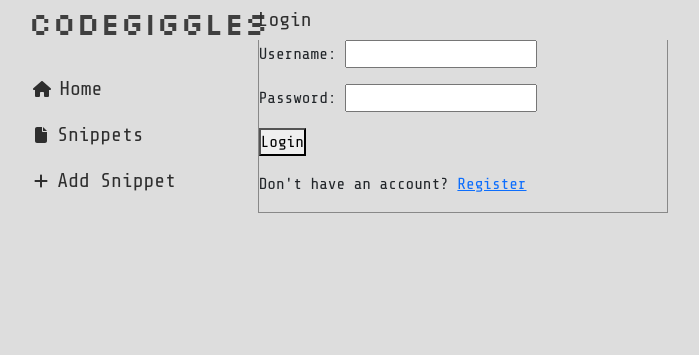
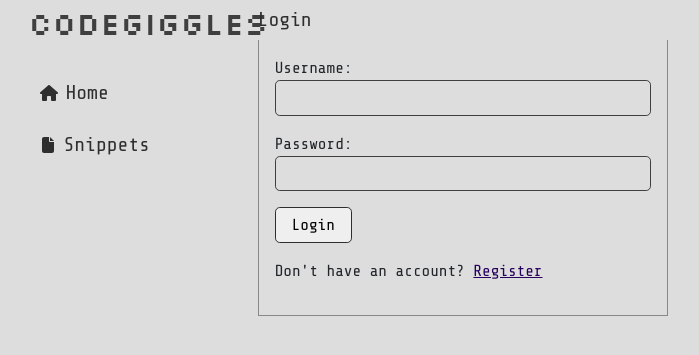
Before and after one commit to the-yurco/CodeGiggles, a Django app: page /login/ in a window 1280 px wide. Shown: the top 355 px of the page, without its empty margins (177-876 px from the left). Run offline with Django 4.2, Linux system fonts and the light colour scheme; some libraries are stand-ins or nearby versions; some web fonts are replaced.

Commit message:
feat: done login and styles

```diff
--- a/codegiggles_app/static/codegiggles_app/css/style.css
+++ b/codegiggles_app/static/codegiggles_app/css/style.css
@@ -49,8 +49,13 @@ svg {
   color: #2e2e2e;
   display: flex;
   align-items: center;
+  padding: 0.2rem 0.7rem;
   gap: 0.5rem;
-  margin: 0 0 0 0.3rem;
+  border-radius: 0.3rem;
+  transition: all 0.3s;
+}
+.link-menu:hover {
+  background-color: #cacaca;
 }
 
 .header {
@@ -153,6 +158,11 @@ form div p textarea {
   gap: 0.5rem;
 }
 
+#like_dislike_form {
+  display: flex;
+  align-items: center;
+  justify-content: center;
+}
 #like_dislike_form .buttonises {
   background-color: #cacaca;
   border: none;
@@ -202,4 +212,49 @@ form div p textarea {
   top: 2%;
   left: 83%;
   transform: translate(-50%, -50%);
+}
+
+.loginregister_wrapper section {
+  padding: 1rem !important;
+}
+.loginregister_wrapper section input {
+  padding: 0.3rem 1rem;
+  border-radius: 0.3rem;
+  border: none;
+  background-color: transparent;
+  border: 1px solid #3f3f3f;
+}
+.loginregister_wrapper section button {
+  padding: 0.3rem 1rem;
+  border-radius: 0.3rem;
+  border: 1px solid #2e2e2e;
+  transition: all 0.3s;
+}
+.loginregister_wrapper section a {
+  color: #27005d;
+}
+.loginregister_wrapper section .registerino p {
+  display: flex;
+  flex-direction: column;
+}
+
+#login_nav_btn {
+  padding: 0.2rem 0.7rem;
+  border-radius: 0.3rem;
+  border: 1px solid #2e2e2e;
+  transition: all 0.3s;
+  color: #2e2e2e;
+  display: flex;
+  align-items: center;
+  gap: 0.5rem;
+}
+
+.errorlist li {
+  color: rgb(219, 15, 15) !important;
+  border: 1px solid rgb(219, 15, 15) !important;
+  border-radius: 0.3rem;
+  background-color: rgb(255, 202, 202);
+  padding: 0.2rem 0.7rem !important;
+  list-style: none;
+  list-style-type: none;
 }/*# sourceMappingURL=style.css.map */
--- a/codegiggles_app/static/codegiggles_app/css/style.scss
+++ b/codegiggles_app/static/codegiggles_app/css/style.scss
@@ -55,8 +55,15 @@ svg {
 	color: $hoverGrey;
 	display: flex;
 	align-items: center;
+	padding: 0.2rem 0.7rem;
 	gap: 0.5rem;
-	margin: 0 0 0 0.3rem;
+	// margin: 0 0 0 0.3rem;
+	border-radius: 0.3rem;
+	transition: all 0.3s;
+
+	&:hover {
+		background-color: #cacaca;
+	}
 }
 
 .header {
@@ -232,3 +239,52 @@ form {
 	left: 83%;
 	transform: translate(-50%, -50%);
 }
+
+.loginregister_wrapper section {
+	padding: 1rem !important;
+	input {
+		padding: 0.3rem 1rem;
+		border-radius: 0.3rem;
+		border: none;
+		background-color: transparent;
+		border: 1px solid #3f3f3f;
+	}
+	button {
+		padding: 0.3rem 1rem;
+		border-radius: 0.3rem;
+		border: 1px solid #2e2e2e;
+		transition: all 0.3s;
+	}
+	a {
+		color: #27005d;
+	}
+
+	.registerino {
+		p {
+			display: flex;
+			flex-direction: column;
+		}
+	}
+}
+
+#login_nav_btn {
+	padding: 0.2rem 0.7rem;
+	border-radius: 0.3rem;
+	border: 1px solid #2e2e2e;
+	transition: all 0.3s;
+
+	color: $hoverGrey;
+	display: flex;
+	align-items: center;
+	gap: 0.5rem;
+}
+
+.errorlist li {
+	color: rgb(219, 15, 15) !important;
+	border: 1px solid rgb(219, 15, 15) !important;
+	border-radius: 0.3rem;
+	background-color: rgb(255, 202, 202);
+	padding: 0.2rem 0.7rem !important;
+	list-style: none;
+	list-style-type: none;
+}
--- a/codegiggles_app/templates/codegiggles_app/home.html
+++ b/codegiggles_app/templates/codegiggles_app/home.html
@@ -115,7 +115,8 @@
 						<p class="option">
 							<a
 								href="{% url 'login' %}"
-								class="fs-5 text-decoration-none fw-medium link-menu"
+								class="fs-5 text-decoration-none fw-medium"
+								id="login_nav_btn"
 							>
 								<svg
 									xmlns="http://www.w3.org/2000/svg"
--- a/codegiggles_app/templates/codegiggles_app/login.html
+++ b/codegiggles_app/templates/codegiggles_app/login.html
@@ -72,25 +72,6 @@
 								Snippets
 							</a>
 						</p>
-						<p class="option">
-							<a
-								href="{% url 'add_snippet' %}"
-								class="fs-5 text-decoration-none fw-medium link-menu"
-							>
-								<svg
-									xmlns="http://www.w3.org/2000/svg"
-									height="16"
-									width="14"
-									viewBox="0 0 448 512"
-								>
-									<path
-										fill="#2e2e2e"
-										d="M256 80c0-17.7-14.3-32-32-32s-32 14.3-32 32V224H48c-17.7 0-32 14.3-32 32s14.3 32 32 32H192V432c0 17.7 14.3 32 32 32s32-14.3 32-32V288H400c17.7 0 32-14.3 32-32s-14.3-32-32-32H256V80z"
-									/>
-								</svg>
-								Add Snippet
-							</a>
-						</p>
 					</div>
 				</div>
 			</div>
@@ -98,15 +79,18 @@
 				<div class="header">
 					<h5 class="p-0 header">Login</h5>
 				</div>
-				<div class="tweets">
+				<div class="tweets loginregister_wrapper">
 					<section id="form">
-						<form method="post">
+						<form method="post" class="registerino">
 							{% csrf_token %} {{ form.as_p }}
 							<button type="submit">Login</button>
 						</form>
-						<p class="mt-3">
-							Don't have an account? <a href="{% url 'register' %}">Register</a>
-						</p>
+						<div>
+							<p class="mt-3">
+								Don't have an account?
+								<a href="{% url 'register' %}">Register</a>
+							</p>
+						</div>
 					</section>
 				</div>
 			</div>
--- a/codegiggles_app/templates/codegiggles_app/snippets.html
+++ b/codegiggles_app/templates/codegiggles_app/snippets.html
@@ -182,7 +182,7 @@
 											</svg>
 										</button>
 										<span class="like-count" data-snippet-id="{{ snippet.id }}"
-											>{{ snippet.likes }}</span
+											>{{ snippet.dislikes }}</span
 										>
 									</form>
 									<form
@@ -251,7 +251,7 @@
 		<script>
 			$(document).ready(function () {
 				$('.like-button').on('click', function () {
-					var snippetId = $(this).data('snippet-id');
+					let snippetId = $(this).data('snippet-id');
 					$.post('/' + snippetId + '/like/', function (data) {
 						$('.like-count[data-snippet-id="' + snippetId + '"]').text(
 							data.likes
@@ -260,7 +260,7 @@
 				});
 
 				$('.dislike-button').on('click', function () {
-					var snippetId = $(this).data('snippet-id');
+					let snippetId = $(this).data('snippet-id');
 					$.post('/' + snippetId + '/dislike/', function (data) {
 						$('.dislike-count[data-snippet-id="' + snippetId + '"]').text(
 							data.dislikes
--- a/codegiggles_app/views.py
+++ b/codegiggles_app/views.py
@@ -47,23 +47,17 @@ def snippet_detail(request, snippet_id):
     snippet = get_object_or_404(Snippet, pk=snippet_id)
     return render(request, 'codegiggles_app/snippet_detail.html', {'snippet': snippet})
 
-@login_required
 def like(request, snippet_id):
     snippet = get_object_or_404(Snippet, id=snippet_id)
     snippet.likes += 1
     snippet.save()
+    return HttpResponseRedirect(reverse('snippets'))
 
-    data = {'likes': snippet.likes}
-    return JsonResponse(data)
-
-@login_required
 def dislike(request, snippet_id):
     snippet = get_object_or_404(Snippet, id=snippet_id)
     snippet.dislikes += 1
     snippet.save()
-
-    data = {'dislikes': snippet.dislikes}
-    return JsonResponse(data)
+    return HttpResponseRedirect(reverse('snippets'))
 
 def user_register(request):
     if request.method == 'POST':
```
Also changed, not shown: codegiggles_app/templates/codegiggles_app/register.html (+3 -21 lines), codegiggles_app/templates/codegiggles_app/snippet_detail.html (+27 -23 lines), db.sqlite3, 1 other file.
